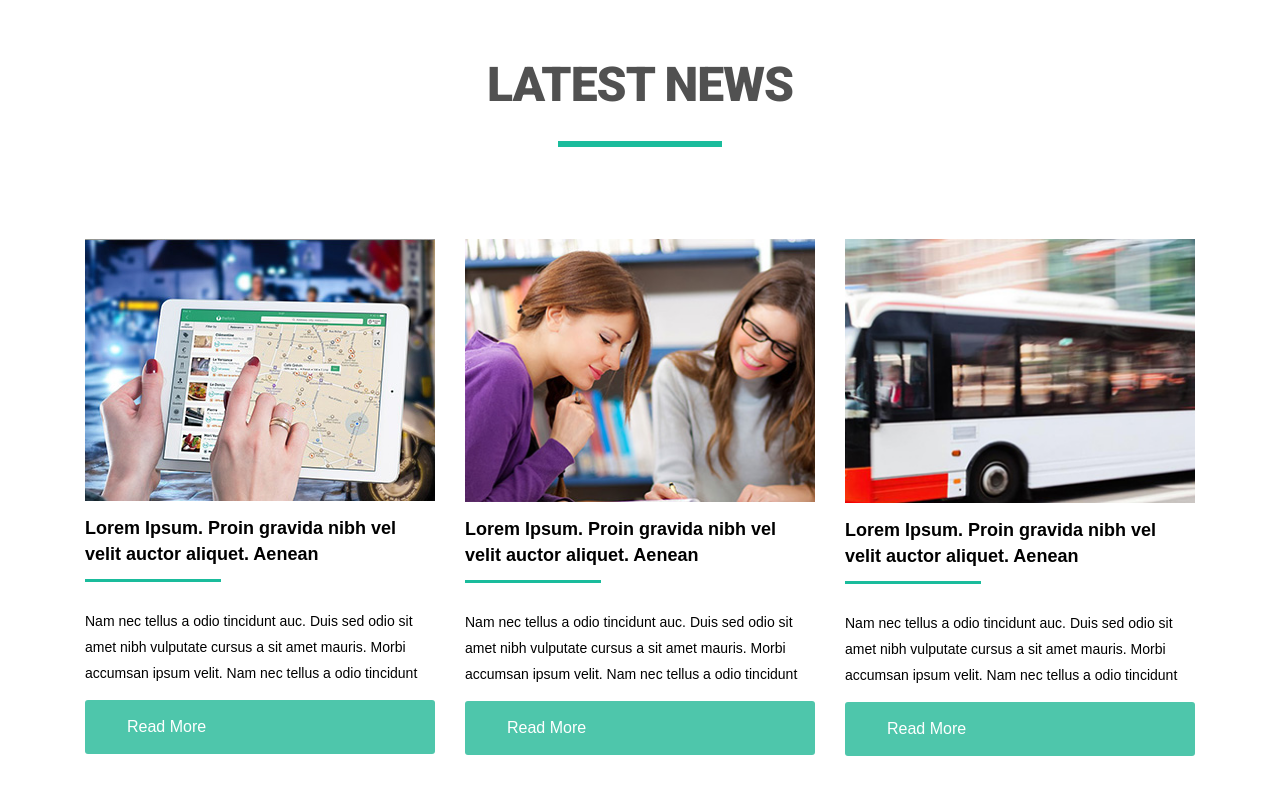
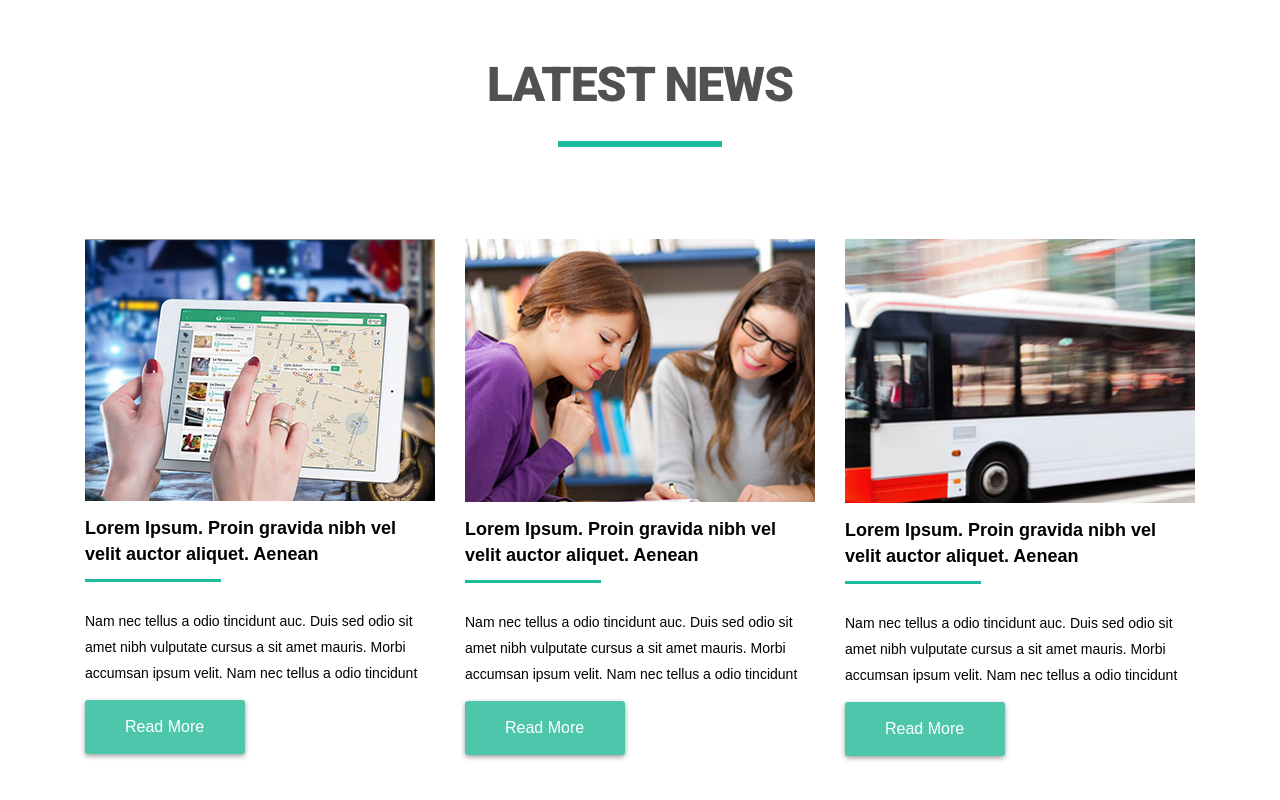
Before and after one commit to Armen-Kazarov/goit-html-css-module-04, a plain HTML site: page index.html in a window 1280 px wide. Shown: the part 1080-1880 px from the top of the page. Before the commit the page ends 1836 px from the top, so only its background shows below. Drawn offline with Linux system fonts and the light colour scheme.

Commit message:
complete landing with floats

```diff
--- a/css/style.css
+++ b/css/style.css
@@ -82,6 +82,7 @@ img {
 
 .main-container {
     padding-top: 85px;
+    padding-bottom: 80px;
 }
 
 .product a {
@@ -162,11 +163,15 @@ img {
 
 .read-more {
     display: block;
+    width: 160px;
+    margin-top: 14px;
     color: #ffffff;
     font:  300 16px/26px "Open+Sans", sans-serif;
     text-transform: capitalize;
     background-color: #4ec6ab;
     border-radius: 3px;
-    padding: 14px 42px;
-    margin-top: 14px;
+    padding: 14px 40px;
+    -webkit-box-shadow: 0px 2px 5px 0px rgba(0, 0, 0, 0.39);
+    -moz-box-shadow: 0px 2px 5px 0px rgba(0, 0, 0, 0.39);
+    box-shadow: 0px 2px 5px 0px rgba(0, 0, 0, 0.39);
 }
```
